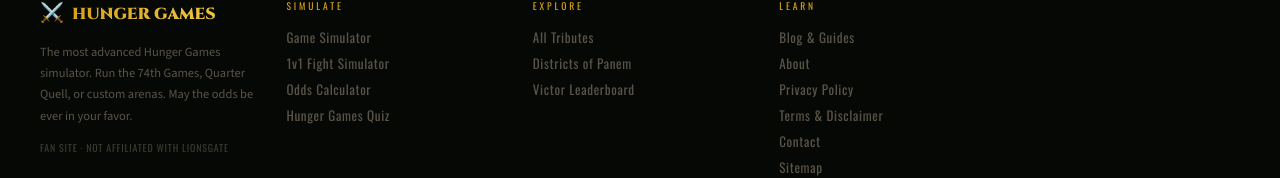
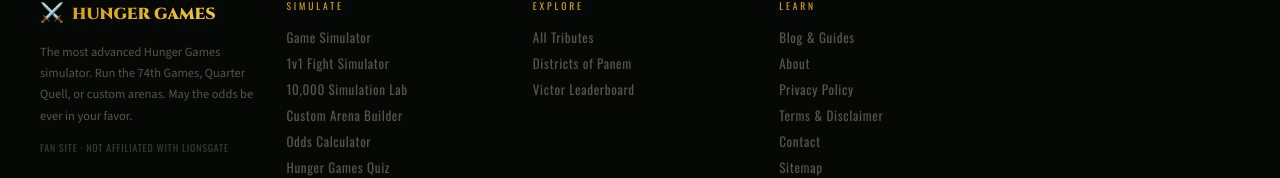
Before and after one commit to husnainseoservices/hunger-games-simulator, a Next.js app: page / in a window 1280 px wide. Shown: the part 5491-5669 px from the top of the page. Built offline with nearby package versions, Linux system fonts and the light colour scheme; no server answers.

Commit message:
Update Footer.tsx

```diff
--- a/components/layout/Footer.tsx
+++ b/components/layout/Footer.tsx
@@ -2,11 +2,13 @@
 
 const LINKS = {
   Simulate: [
-    { href: '/simulator', label: 'Game Simulator' },
-    { href: '/fight', label: '1v1 Fight Simulator' },
-    { href: '/odds', label: 'Odds Calculator' },
-    { href: '/quiz', label: 'Hunger Games Quiz' },
-  ],
+  { href: '/simulator', label: 'Game Simulator' },
+  { href: '/fight', label: '1v1 Fight Simulator' },
+  { href: '/simulation-lab', label: '10,000 Simulation Lab' },
+  { href: '/arena-builder', label: 'Custom Arena Builder' },
+  { href: '/odds', label: 'Odds Calculator' },
+  { href: '/quiz', label: 'Hunger Games Quiz' },
+],
   Explore: [
     { href: '/tributes', label: 'All Tributes' },
     { href: '/districts', label: 'Districts of Panem' },
```
